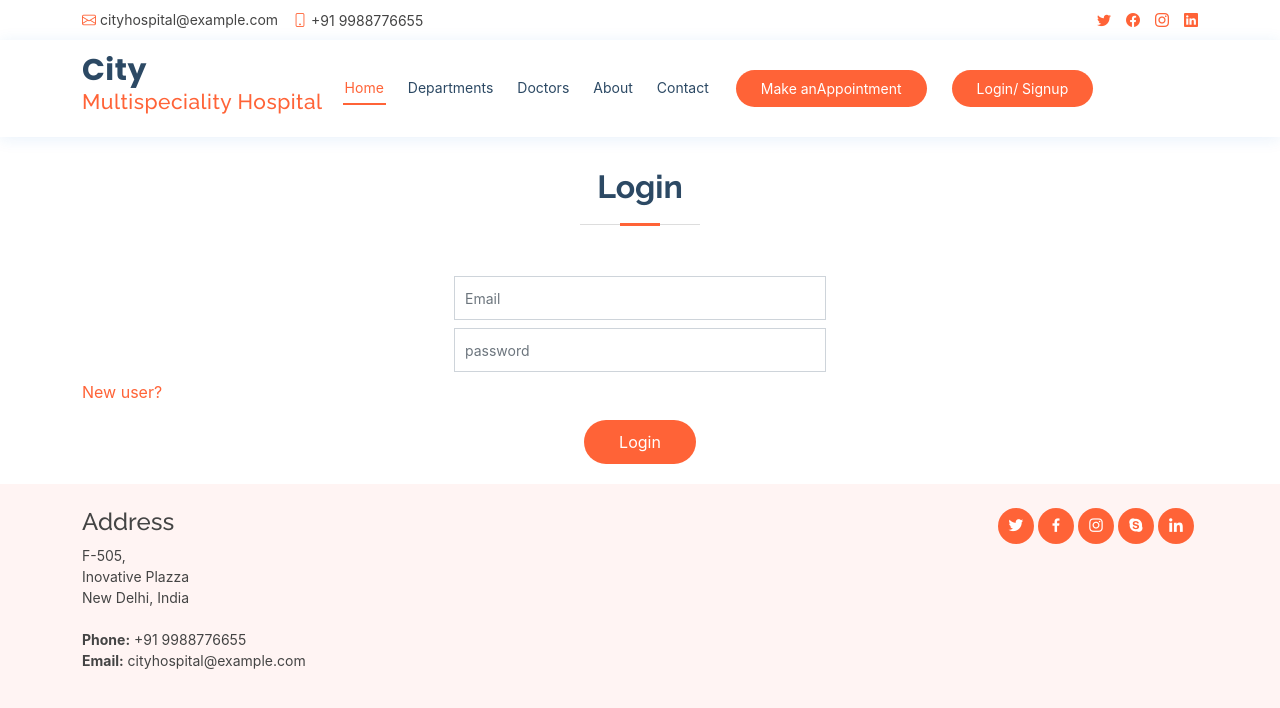
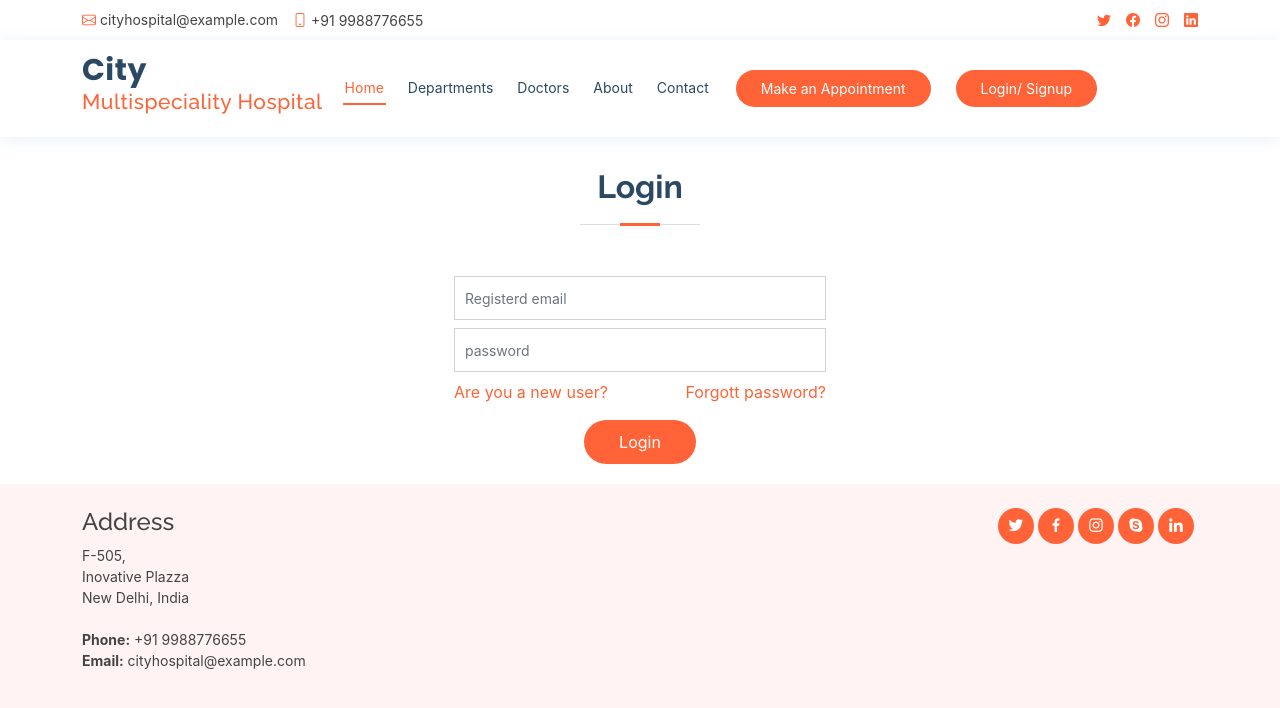
Before and after one commit to rudrabhikadiya3/city-hospital, a React (Create React App) app: page /Login in a window 1280 px wide. Shown: the top 708 px of the page. Built offline with nearby package versions, Linux system fonts and the light colour scheme.

Commit message:
conditional rendering done(login)

```diff
--- a/public/assets/css/style.css
+++ b/public/assets/css/style.css
@@ -1752,3 +1752,26 @@ section {
 .main-header {
   height: 138px;
 }
+
+.appointment .php-email-form .signup-link a:hover{
+  display: block;
+  text-align: left;
+    text-decoration: underline;
+    opacity: 1;
+    cursor: pointer;
+    color: #FF6337;
+}
+.mx-auto{
+    margin: 0 auto;
+}
+
+.appointment .php-email-form .signup-link:first-child a{
+  font-size: 14px;
+  justify-self: flex-start;
+}
+.appointment .php-email-form .signup-link {
+  margin: 0 auto;
+  display: flex;
+  justify-content: space-between;
+
+}
--- a/src/App.js
+++ b/src/App.js
@@ -10,6 +10,7 @@ import Contact from './container/Contact';
 import {Switch} from 'react-router-dom';
 import {Route} from 'react-router-dom';
 import Login from './container/Login';
+import Appointment from './container/Appointment';
 
 
 function App() {
@@ -23,6 +24,7 @@ function App() {
           <Route path='/About' exact component={About} />
           <Route path='/Contact' exact component={Contact} />
           <Route path='/Login' exact component={Login} />
+          <Route path='/Appointment' exact component={Appointment} />
         </Switch>
       <Footer />
     </>
--- a/src/components/Header.js
+++ b/src/components/Header.js
@@ -36,10 +36,10 @@ function Header(props) {
                         </ul>
                         <i className="bi bi-list mobile-nav-toggle" />
                     </nav>
-                    <a href="./pages/appointment.html" className="appointment-btn scrollto"><span className="d-none d-md-inline">Make an</span>
-                        Appointment</a>
+                    <NavLink to="/appointment.html" className="appointment-btn scrollto"><span className="d-none d-md-inline">Make an </span>
+                        Appointment</NavLink>
                     <NavLink to="/login" className="appointment-btn scrollto">
-                        <span className="d-none d-md-inline">Login/ Signup</span>
+                        <span className="d-md-inline">Login/ Signup</span>
                     </NavLink>
                 </div>
             </header>
--- /dev/null
+++ b/src/container/Appointment.js
@@ -0,0 +1,11 @@
+import React from 'react';
+
+function Appointment(props) {
+    return (
+        <div>
+            <p>Copy paste pending...</p>
+        </div>
+    );
+}
+
+export default Appointment;
--- a/src/container/Login.js
+++ b/src/container/Login.js
@@ -7,45 +7,75 @@ function Login(props) {
             <div className="container">
                 <div className="section-title">
                     {
+                        userType === 'password' ?
+                            <h2>Reset password</h2> :
                             userType === 'login' ?
                                 <h2>Login</h2> :
                                 <h2>Sign Up</h2>
                     }
                 </div>
-                <form action method="post" role="form" className="php-email-form">
+                <div className="php-email-form">
                     <div>
+                        {
+                            userType === 'login' || userType === 'password' ?
                                 <div className="col-md-4 form-group row mx-auto">
-                            {
-                                userType === 'login' ?
-                                    <input type="mail" name="mail" className="form-control" id="mail" placeholder="Email" /> :
+                                    <input type="mail" name="mail" className="form-control" id="mail" placeholder="Registerd email" />
+                                </div>
+                                :
+                                <div className="col-md-4 form-group row mx-auto">
                                     <input type="text" name="name" className="form-control" id="name" placeholder="Name" />
+                                </div>
                         }
 
+                        {
+                            userType === 'password' ?
+                                <div className="col-md-4 form-group mt-3 mt-md-0 row mx-auto">
+                                    <input type="password" className="form-control" name="password" id="password" placeholder="Client ID" />
+                                </div> :
+                                userType === 'login' ?
+                                    <div className="col-md-4 form-group mt-3 mt-md-0 row mx-auto">
+                                        <input type="password" className="form-control" name="password" id="password" placeholder="password" />
                                     </div>
+                                    :
                                     <div className="col-md-4 form-group mt-3 mt-md-0 row mx-auto">
-                            {
-                                userType === 'login' ?
-                                    <input type="password" className="form-control" name="password" id="password" placeholder="password"/> :
                                         <input type="mail" name="mail" className="form-control" id="mail" placeholder="Email" />
+                                        <input type="password" name="password" className="form-control mt-2" id="password" placeholder="Create new password" />
+                                        <input type="password" name="password" className="form-control mt-2" id="password" placeholder="Confirm password" />
+                                    </div>
 
                         }
 
+
+                        {
+                            userType === 'password' ?
+                                <div className='signup-link col-4'>
+                                    <a className='d-inline-block' onClick={() => setUsertype('login')}></a>
                                 </div>
-                        <div>
-                            <a to="/" className='d-inline-block mx-auto' onClick={() => setUsertype('SignUp')}>New user?</a>
+
+                             :
+                            userType === 'login' ?
+                                <div className='signup-link text-center col-4' >
+                                    <a className='d-inline-block' onClick={() => setUsertype('signup')}>Are you a new user?</a>
+                                    <a className='d-inline-block ' onClick={() => setUsertype('password')}>Forgott password?</a>
                                 </div>
+                                :
+                                <div className='signup-link col-4'>
+                                    <a className='d-inline-block' onClick={() => setUsertype('login')}>Already user?</a>
+                                </div>
+                        }
                         {
+                            userType === 'password' ?
+                                <div class="text-center mt-3"><button type="submit">Send OTP</button></div> :
                                 userType === 'login' ?
                                     <div class="text-center mt-3"><button type="submit">Login</button></div>
                                     :
                                     <div class="text-center mt-3"><button type="submit">Sign Up</button></div>
-
                         }
 
                     </div>
 
 
-                </form>
+                </div>
             </div>
         </section>
 
```
Lines whose indentation alone changed are shown as unchanged.
